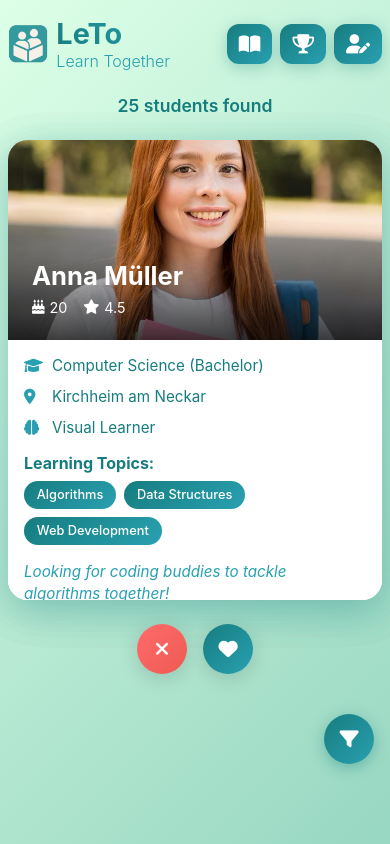
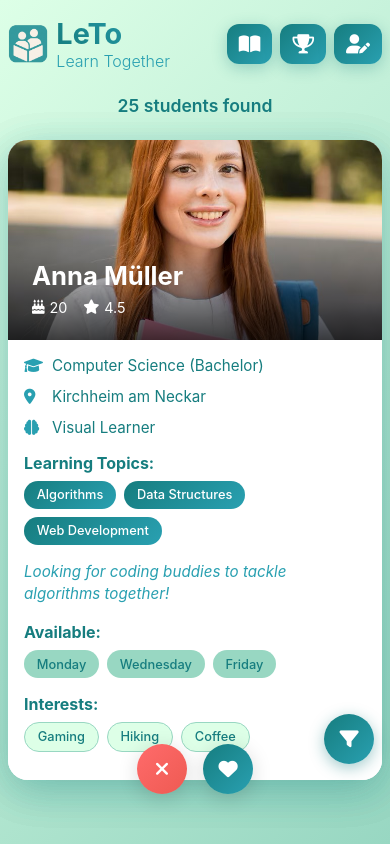
Before and after one commit to JoDi-2903/LeTo-Hackathon, a Vue app in the folder LeTo/: page / in a window 390 px wide. Built offline with nearby package versions, Linux system fonts and the light colour scheme.

Commit message:
updated swipe card size to show the full details without scrolling

```diff
--- a/LeTo/src/views/HomePage.vue
+++ b/LeTo/src/views/HomePage.vue
@@ -876,7 +876,7 @@ export default {
   position: relative;
   width: 100%;
   height: auto;
-  min-height: 580px; /* Add min-height instead of fixed height */
+  min-height: 720px; /* Add min-height instead of fixed height */
   display: flex;
   justify-content: center;
   align-items: flex-start;
@@ -982,8 +982,6 @@ export default {
 
 .card-body {
   padding: 1.5rem;
-  max-height: 320px;
-  overflow-y: auto;
 }
 
 .info-item {
@@ -1193,7 +1191,7 @@ export default {
 
   .card-stack {
     height: auto;
-    min-height: 500px;
+    min-height: 640px;
   }
 
   .card-header {
@@ -1260,7 +1258,7 @@ export default {
 
   .card-stack {
     height: auto;
-    min-height: 460px;
+    min-height: 580px;
   }
 
   .card-header {
@@ -1269,7 +1267,6 @@ export default {
 
   .card-body {
     padding: 1rem;
-    max-height: 260px;
   }
 
   .action-buttons {
```
